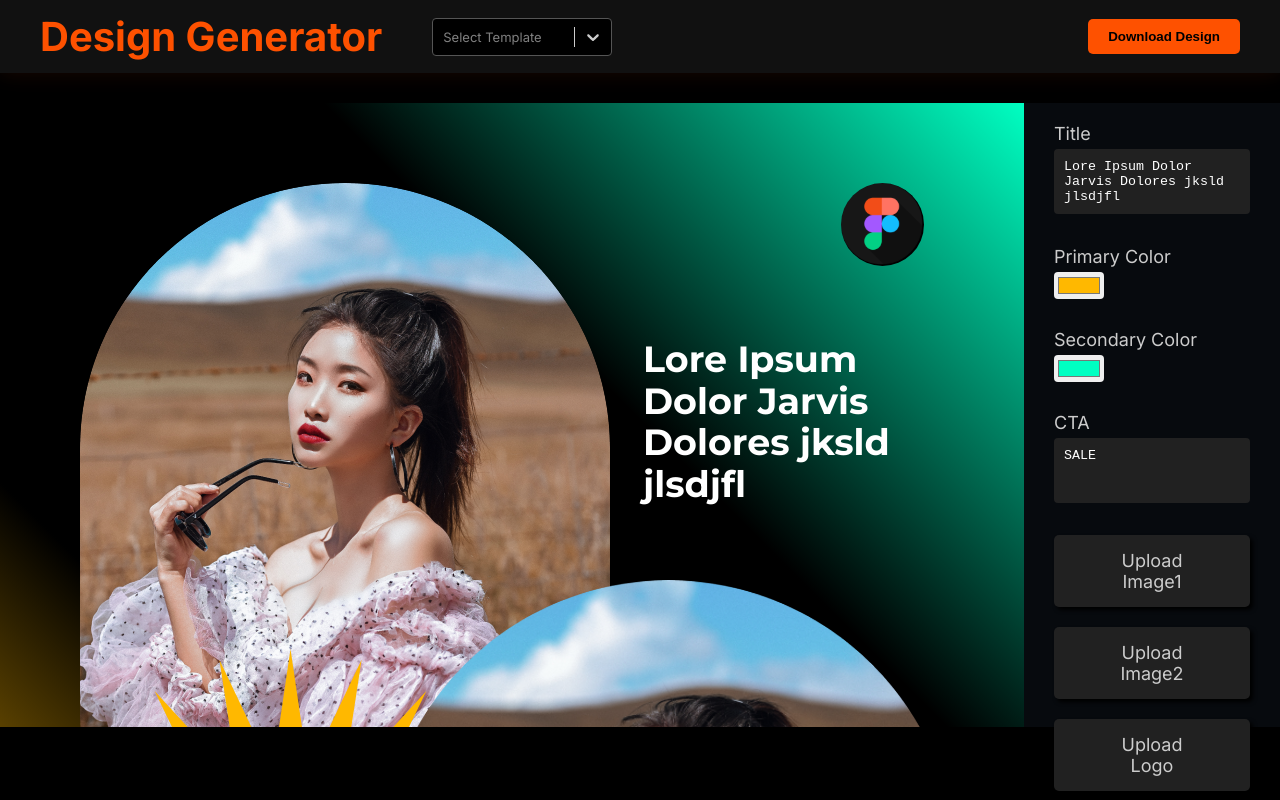
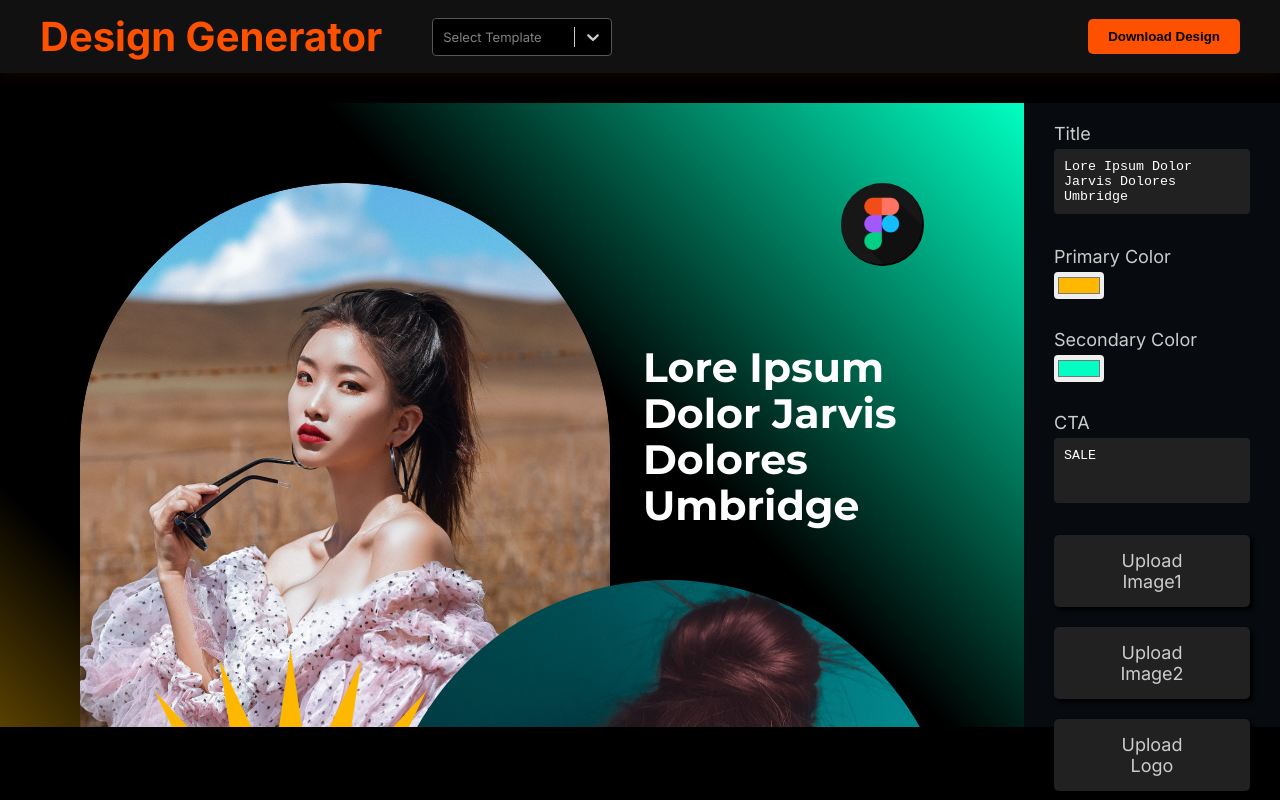
Before and after one commit to toyosi12/template-generator, a React (Create React App) app: page / in a window 1280 px wide. Built offline with nearby package versions, Linux system fonts and the light colour scheme; a web font is replaced by a local one.

Commit message:
fix(templates): rearranged templates

```diff
--- a/public/index.html
+++ b/public/index.html
@@ -30,7 +30,7 @@
       work correctly both with client-side routing and a non-root public URL.
       Learn how to configure a non-root public URL by running `npm run build`.
     -->
-    <title>React App</title>
+    <title>Design Generator</title>
   </head>
   <body>
     <noscript>You need to enable JavaScript to run this app.</noscript>
--- a/src/components/Template4/index.tsx
+++ b/src/components/Template4/index.tsx
@@ -26,14 +26,14 @@ interface Template {
 
 const initialFields: TemplateFields = {
   logo: "/images/figma.svg",
-  title: "Lore Ipsum Dolor Jarvis Dolores jksld jlsdjfl",
+  title: "Lore Ipsum Dolor Jarvis Dolores Umbridge",
   img1: "/images/template4-img1.png",
-  img2: "/images/template4-img1.png",
+  img2: "/images/template4-img3.jpeg",
   cta: "SALE",
   primaryColor: "#FFB800",
   secondaryColor: "#00FFC2",
 };
-const Canvas: React.FC<Template> = ({ fields, setField }) => {
+const Canvas: React.FC<Template> = ({ fields }) => {
   const templateStyles = {
     background: `linear-gradient(45deg, ${fields.primaryColor}, #000, #000, ${fields.secondaryColor})`,
   };
@@ -71,7 +71,7 @@ const Canvas: React.FC<Template> = ({ fields, setField }) => {
   );
 };
 
-const ToolBar: React.FC<Template> = ({ fields, setField }) => {
+const ToolBar: React.FC<Template> = ({ setField }) => {
   const handleFileChange = async (e: React.ChangeEvent<any>) => {
     const uploadedFile = await handleFile(e.target.files[0]);
     setField(e.target.name, uploadedFile.url);
--- a/src/components/Template4/template4.module.scss
+++ b/src/components/Template4/template4.module.scss
@@ -24,6 +24,7 @@
     height: 27rem;
     font-weight: 700;
     font-family: "montserrat";
+    word-wrap: break-word;
   }
   &Img1Container {
     width: 53rem;
--- a/src/contexts/TemplateContext.tsx
+++ b/src/contexts/TemplateContext.tsx
@@ -14,7 +14,7 @@ export const TemplateContext = createContext<TemplateContextType | undefined>(
 export const TemplateProvider = ({ children }: PropsWithChildren<{}>) => {
   const [currentTemplate, setCurrentTemplate] = useState<
     TemplateContextType["currentTemplate"]
-  >(templateList[3]);
+  >(templateList[0]);
 
   return (
     <TemplateContext.Provider value={{ currentTemplate, setCurrentTemplate }}>
--- a/src/utils/templateList.ts
+++ b/src/utils/templateList.ts
@@ -6,9 +6,14 @@ import { Template } from "../interfaces";
 
 export const templateList: Template[] = [
   {
-    label: "Alpha Template",
-    value: "Template1",
-    template: Template1,
+    label: "Delta Template",
+    value: "Template4",
+    template: Template4,
+  },
+  {
+    label: "Gamma Template",
+    value: "Template3",
+    template: Template3,
   },
   {
     label: "Beta Template",
@@ -16,13 +21,8 @@ export const templateList: Template[] = [
     template: Template2,
   },
   {
-    label: "Gamma Template",
-    value: "Template3",
-    template: Template3,
-  },
-  {
-    label: "Delta Template",
-    value: "Template4",
-    template: Template4,
+    label: "Alpha Template",
+    value: "Template1",
+    template: Template1,
   },
 ];
```
Also changed, not shown: public/images/template4-img3.jpeg (added).
